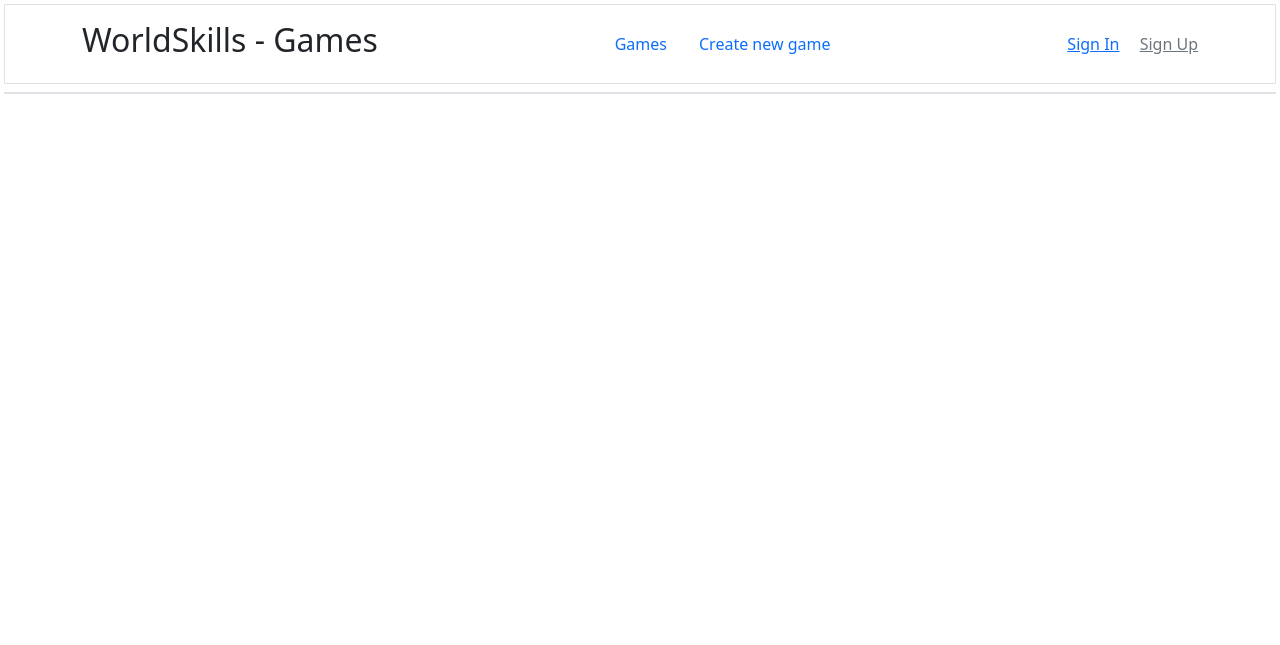
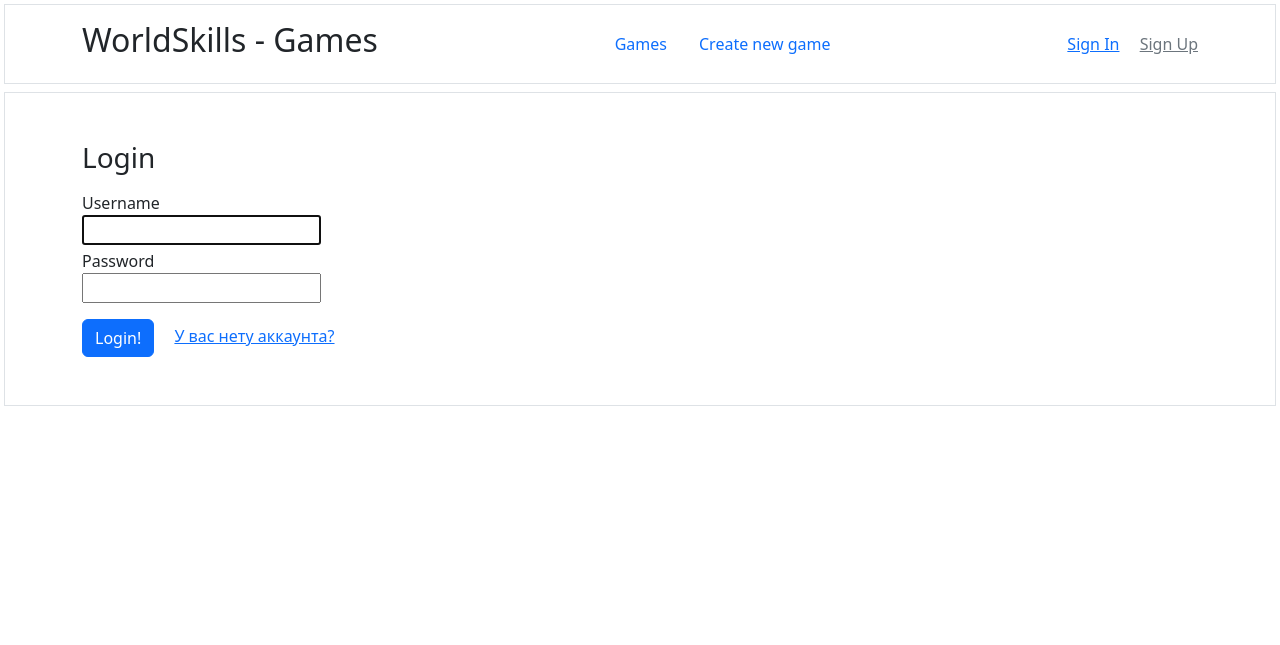
Before and after one commit to Uoyroem/worldskills_games, a Django app: template users/templates/users/signin.html in a window 1280 px wide. Shown: the top 645 px of the page. Run offline with Django 4.2, Linux system fonts and the light colour scheme; the template is opened without the code that fills it: values that come from a table or form of the project are taken from there, others are empty; some libraries are stand-ins or nearby versions.

Commit message:
Sign in view and form.

```diff
--- a/games/models.py
+++ b/games/models.py
@@ -29,6 +29,7 @@
       users_models.Profile, on_delete=models.SET_NULL, related_name='own_games', null=True)
   description = models.TextField()
   thumbnail = models.ImageField(upload_to=game_thumbnail_upload_to)
+
   game_zip = models.FileField(upload_to=game_files_upload_to)
   game_zip_info = models.JSONField(default=game_zip_info_default)
   created_time = models.DateTimeField(auto_now_add=True)
--- a/games/views.py
+++ b/games/views.py
@@ -31,8 +31,8 @@
   def get_current_filter(self):
     return self.filter_choices[self.request.GET.get('filter', 'popularity')]
 
-  def get_queryset(self):
-    return super().get_queryset().order_by(self.get_current_filter())
+  def get_ordering(self):
+    return '-' + self.get_current_filter()
 
 
 class GameCreate(LoginRequiredMixin, CreateView):
--- a/package.json
+++ b/package.json
@@ -11,6 +11,7 @@
   "dependencies": {
     "bootstrap": "^5.2.3",
     "material-icons": "^1.13.1",
+    "phaser": "^3.55.2",
     "sass": "^1.58.3"
   }
 }
--- a/users/forms.py
+++ b/users/forms.py
@@ -1,14 +1,23 @@
 from itertools import chain
 
-from django.contrib.auth.forms import UserCreationForm
+from django.contrib.auth.forms import UserCreationForm, AuthenticationForm
 from django import forms
+from . import utils
 
 
-class SignupForm(UserCreationForm):
+class SignupForm(utils.AddClassMixin, UserCreationForm):
   def __init__(self, *args, **kwargs):
     super().__init__(*args, **kwargs)
-    for field in self.fields.values():
-      field.widget.attrs.update({'class': 'form-control'})
+    self.add_classes('form-control')
 
   class Meta(UserCreationForm.Meta):
     fields = ['username', 'email', 'password1', 'password2']
+
+
+class SigninForm(utils.AddClassMixin, AuthenticationForm):
+  def __init__(self, *args, **kwargs):
+    super().__init__(*args, **kwargs)
+    self.add_classes('form-control')
+
+  class Meta:
+    fields = ['username', 'password']
--- a/users/templates/users/signin.html
+++ b/users/templates/users/signin.html
@@ -1,9 +1,28 @@
 {% extends "base.html" %}
 
 {% block content %}
-<section>
+<section class="p-5">
   <div class="container">
-
+    <h3 class="mb-3">Login</h3>
+    <form class="w-50" method="post">
+      {% csrf_token %}
+      <div class="mb-3">
+        {% for field in form %}
+        <div class="form-group">
+          <label for="{{field.id_for_label}}">{{field.label}}</label>
+          <div>{{field}}</div>
+          <div class="form-text text-danger">
+            {{field.errors}}
+          </div>
+        </div>
+        {% endfor %}
+      </div>
+      <button class="btn btn-primary me-3">Login!</button>
+      <a href="{% url 'signup' %}">У вас нету аккаунта?</a>
+      <div class="text-danger">
+        {{form.non_field_errors}}
+      </div>
+    </form>
   </div>
 </section>
 {% endblock %}
--- a/users/templates/users/signup.html
+++ b/users/templates/users/signup.html
@@ -18,7 +18,7 @@
         {% endfor %}
       </div>
       <button class="btn btn-primary me-3">Signup!</button>
-      <a href="">Уже есть аккаунт?</a>
+      <a href="{% url 'signin' %}">Уже есть аккаунт?</a>
       <div class="text-danger">
         {{form.non_field_errors}}
       </div>
--- a/users/urls.py
+++ b/users/urls.py
@@ -4,6 +4,6 @@
 
 urlpatterns = [
     path('signup', views.SignupView.as_view(), name='signup'),
-    path('signout', views.logout_view, name='signout')
-    # path('signin', views.SigninView.as_view(), name='signin')
+    path('signout', views.signout_view, name='signout'),
+    path('signin', views.SigninView.as_view(), name='signin')
 ]
--- /dev/null
+++ b/users/utils.py
@@ -0,0 +1,5 @@
+
+class AddClassMixin:
+  def add_classes(self, classes: list[str]) -> None:
+    for field in self.fields.values():
+      field.widget.attrs.update({'class': ' '.join(classes)})
--- a/worldskills_games/templates/base.html
+++ b/worldskills_games/templates/base.html
@@ -28,7 +28,7 @@
             <a class="me-3" href="#">{{user}}</a>
             <a class="link-secondary" href="{% url 'signout' %}">Sign Out</a>
             {% else %}
-            <a class="me-3" href="">Sign In</a>
+            <a class="me-3" href="{% url 'signin' %}">Sign In</a>
             <a class="link-secondary" href="{% url 'signup' %}">Sign Up</a>
             {% endif %}
           </div>
```
Also changed, not shown: users/views.py (+13 -3 lines).
